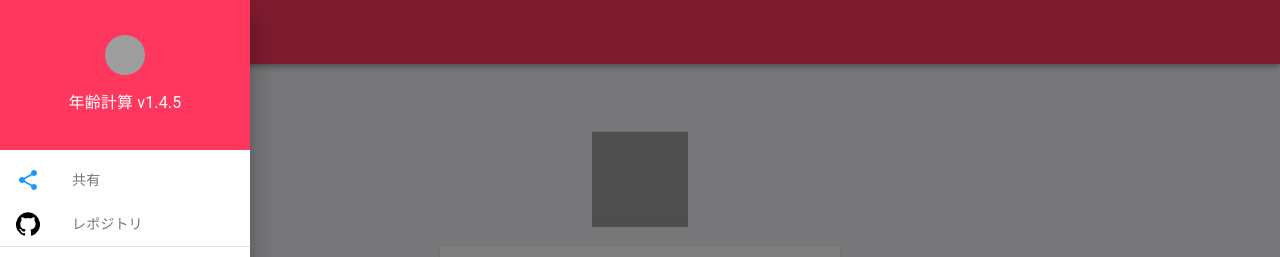
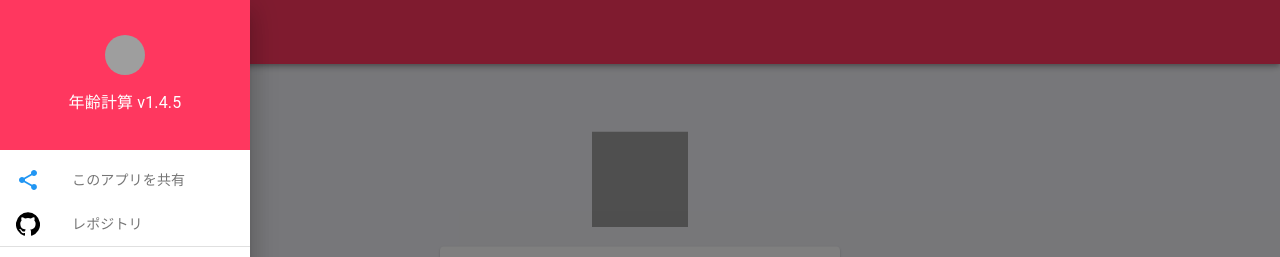
Before and after one commit to sprout2000/nenrei, a React app: page / in a window 1280 px wide. Both pictures are taken after a click on the button "menu". Shown: the top 257 px of the page. Built offline with nearby package versions, Linux system fonts and the light colour scheme; grey boxes are pictures that could not be loaded.

Commit message:
feat: update sidebar

```diff
--- a/src/Components/SideBar.tsx
+++ b/src/Components/SideBar.tsx
@@ -93,7 +93,7 @@ const SideBar: React.FC<Props> = (props) => {
             <ListItemIcon>
               <ShareIcon style={{ color: blue[500] }} />
             </ListItemIcon>
-            <ListItemText secondary="共有" />
+            <ListItemText secondary="このアプリを共有" />
           </ListItem>
           <ListItem button onClick={handleURL}>
             <ListItemIcon>
```
